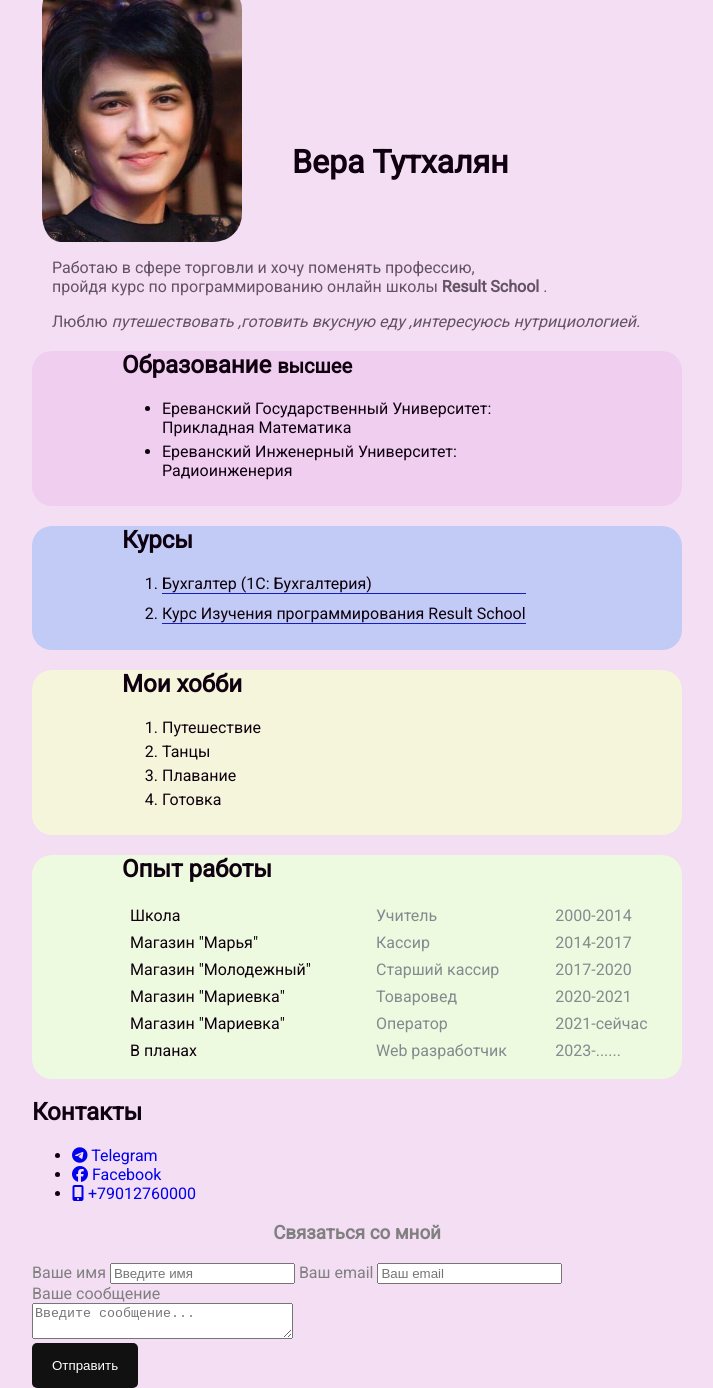
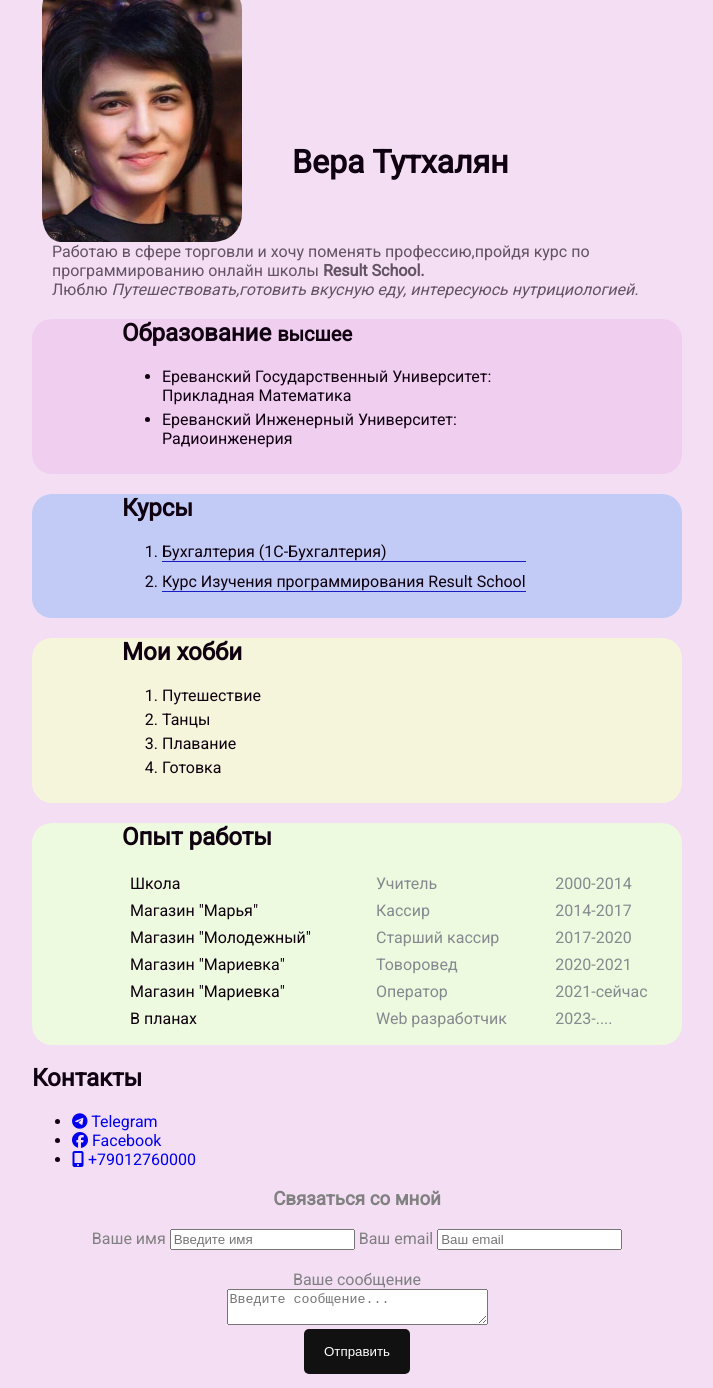
Before and after one commit to TuVeRu/Vera-Resume, a plain HTML site: page index.html in a window 1280 px wide. Shown: the part 18-1406 px from the top of the page, without its empty margins (283-996 px from the left). Drawn offline with Linux system fonts and the light colour scheme; a web font is replaced by a local one.

Commit message:
Add files via upload

```diff
--- a/index.html
+++ b/index.html
@@ -7,20 +7,20 @@
   <title>Vera Resume</title>
   <link rel="stylesheet" href="resume.css" >
 </head>
-<body class="container">
+  <body>
+
+    <div class="container">
         <div class="card-header">
 
             <img src="image\avatar.jpg" alt="моя фотка" width="200px">
-
             <h1>Вера Тутхалян</h1>
         </div>
         <div class="info">
-              <p>  Работаю в сфере торговли    и хочу поменять профессию,<br> пройдя курс по программированию онлайн школы <strong>Result School</strong> .</p>
-              <p> Люблю  <em> путешествовать ,готовить вкусную еду ,интересуюсь нутрициологией.</em></p>
-        </div >
+          Работаю в сфере торговли и хочу поменять профессию,пройдя курс по программированию онлайн школы <strong>Result School.</strong>
+          <br>
+          Люблю <em>Путешествовать,готовить вкусную еду, интересуюсь нутрициологией.</em>
         </div>
-</div>
-</div>
+
         <div class="card bg-rose">
           <h2> Образование  <small>высшее</small> </h2>
           <ul>
@@ -33,12 +33,11 @@
               </li>
             </ul>
         </div>
-
       <div class="card bg-blue">
           <h2>Курсы</h2>
           <ol>
-        <li>Бухгалтер (1C: Бухгалтерия)</li>
-        <li>Курс Изучения программирования Result School </li>
+            <li>Бухгалтерия (1С-Бухгалтерия)</li>
+            <li>Курс Изучения программирования Result School</li>
           </ol>
       </div>
 
@@ -54,35 +53,27 @@
 
       <div class="card bg-green">
             <h2>Опыт работы </h2>
+
           <table class="table">
-          <!-- <thead>
-            <th>Название</th>
-            <th>Должность</th>
-            <th>Год</th>
-          </thead> -->
                <tr>
-            <td>Школа </td>
+                <td>Школа</td>
                 <td>Учитель</td>
                 <td>2000-2014</td>
-
               </tr>
                <tr>
                 <td>Магазин "Марья"</td>
                 <td>Кассир</td>
                 <td>2014-2017</td>
-
               </tr>
                <tr>
                 <td>Магазин "Молодежный"</td>
                 <td>Старший кассир</td>
                 <td>2017-2020</td>
-
               </tr>
                <tr>
                 <td>Магазин "Мариевка"</td>
-            <td>Товаровед</td>
+                <td>Товоровед</td>
                 <td>2020-2021</td>
-
               </tr>
                <tr>
                 <td>Магазин "Мариевка"</td>
@@ -92,43 +83,43 @@
                <tr>
                 <td>В планах</td>
                 <td>Web разработчик</td>
-            <td>2023-......</td>
+                <td>2023-....</td>
               </tr>
-          <tr>
 
           </table>
       </div>
-   <!-- <div class="contact"> -->
+
           <h2>Контакты </h2>
           <ul >
               <li><a href="#" target="_blank"> <i class="fa-brands fa-telegram"></i> Telegram</a></li>
               <li> <a href="#" target=" blank"><i class="fa-brands fa-facebook"></i> Facebook</a> </li>
               <li> <a href="#"><i class="fa-sharp fa-solid fa-mobile-screen-button"></i></i> +79012760000</a></li>
           </ul>
-      </div>
-      <!-- <div class="fint-me"> -->
-        <form action="#"class="fint-me">
+
+
+        <form action="#">
               <h3>Связаться со мной</h3>
-    <div>
+              <div class="block">
                 <label for="name">Ваше имя </label>
                 <input type="text"  id="name" placeholder="Введите имя">
-      <!-- <div> -->
+
                 <label for="email">Ваш email</label>
                 <input type="email"  id="email" placeholder="Ваш email">
               </div>
+
               <div>
-      <label for="message">Ваше сообщение</label>
+                </label for="message">Ваше сообщение</label>
               </div>
+
               <div>
                 <textarea  id="message" cols="30" rows="" placeholder="Введите сообщение..."></textarea>
               </div>
 
             <button class="btn"> Отправить</button>
 
-    </div>
         </form>
       </div>
-</div>
+
    <script src="https://kit.fontawesome.com/64e4efba93.js" crossorigin="anonymous"></script>
   </body>
 </html>
--- a/resume.css
+++ b/resume.css
@@ -6,12 +6,10 @@
         font-family:"Roboto", sans-serif;
         font-weight: normal;
         font-size: 16px;
-
- }
- .container{
         max-width: 650px;
         margin: auto;
 }
+
 .card-header{
         display:flex;
         align-items: flex-start;
@@ -32,12 +30,11 @@ img{
         font-family: inherit;
         padding-left: 20px;
 }
-.card  {
+.card{
 
       padding-left: 90px;
       padding-bottom: 10px;
       border-radius: 20px;
-
 }
 
 
@@ -94,7 +91,15 @@ a{
 a:active{
       color:greenyellow;
 }
+form{
+  color: grey;
+  font-family:"Roboto", sans-serif ;
+ text-align: center;
+}
 
+.block{
+  margin-bottom: 20px;
+}
 .btn{
       background-color:#111;
       padding: 15px 20px;
@@ -106,13 +111,3 @@ a{
 .btn:hover{
     color:rgb(234, 31, 210);
 }
-
-
-form h3 {
-    text-align: center;
-    font-family: inherit;
-}
-form{
-    color: grey;
-    font-family:"Roboto", sans-serif ;
-}
```
Lines whose indentation alone changed are shown as unchanged.
